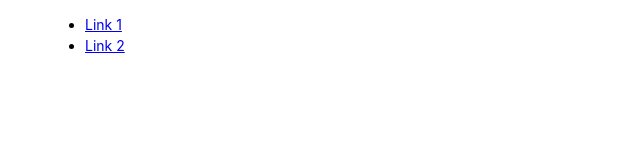
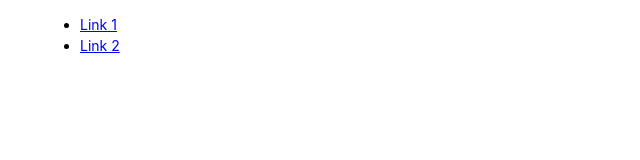
Before and after one commit to ADCI/gulp-starter-kit, a website: page src/pug/index.pug in a window 1280 px wide. Shown: the full height of the page, 0-640 px from the left. Drawn offline with nearby package versions, Linux system fonts and the light colour scheme; files that its build step writes are made by us from their sources.

Commit message:
layout default values --fix

```diff
--- a/src/scss/objects/layout.scss
+++ b/src/scss/objects/layout.scss
@@ -1,5 +1,5 @@
-$container-gutter: 45px;
-$container-width: calc(1700px + $container-gutter * 2);
+$container-gutter: 15px;
+$container-width: calc(1200px + $container-gutter * 2);
 $col-gutter: $container-gutter;
 
 .clearfix {
```
Also changed, not shown: src/postcss/objects/layout.css.
